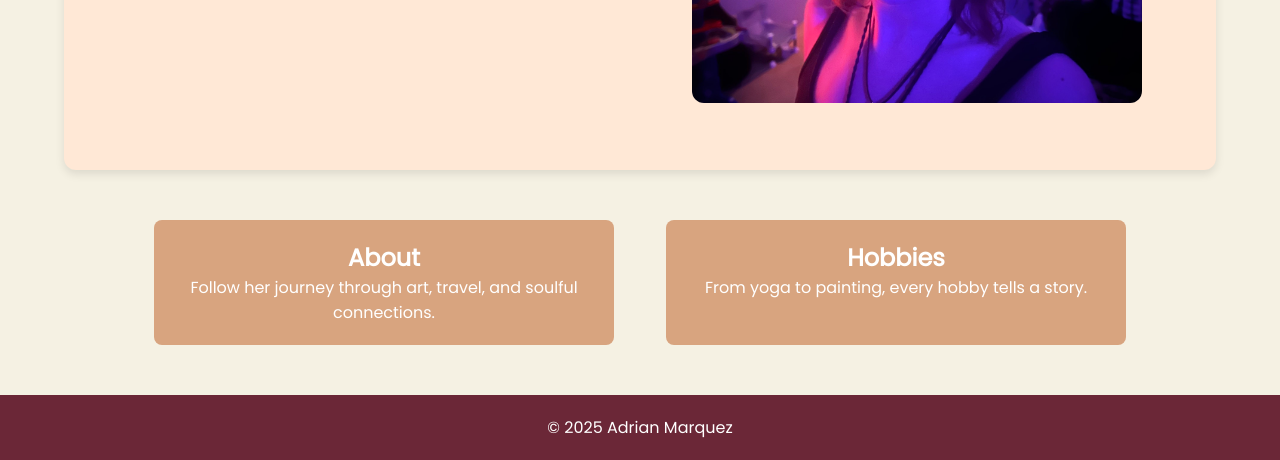
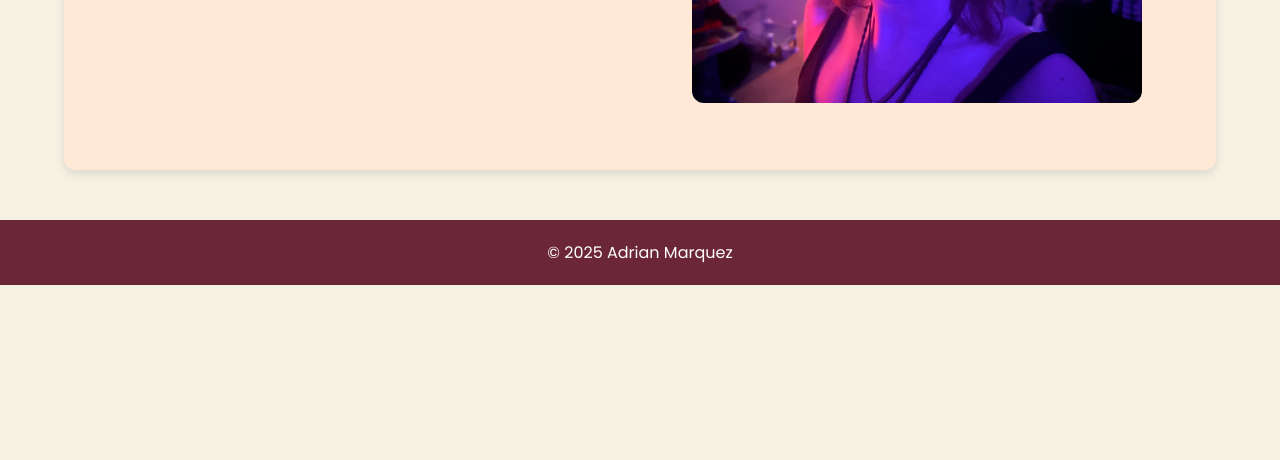
Before and after one commit to admarquez-bellevue/bioSite, a plain HTML site: page index.html in a window 1280 px wide. Shown: the part 464-924 px from the top of the page. After the commit the page ends 800 px from the top, so only its background shows below. Drawn offline with nearby package versions, Linux system fonts and the light colour scheme.

Commit message:
Pushing 02/23/25

```diff
--- a/index.html
+++ b/index.html
@@ -33,17 +33,6 @@
         </div>
     </section>
 
-    <section class="content">
-        <div class="text-block">
-            <h2>About</h2>
-            <p>Follow her journey through art, travel, and soulful connections.</p>
-        </div>
-        <div class="text-block">
-            <h2>Hobbies</h2>
-            <p>From yoga to painting, every hobby tells a story.</p>
-        </div>
-    </section>
-
     <footer class="footer">
         <p>© 2025 Adrian Marquez</p>
     </footer>
```
Also changed, not shown: hobbies.html (+1 -1 lines), 1 other file.
